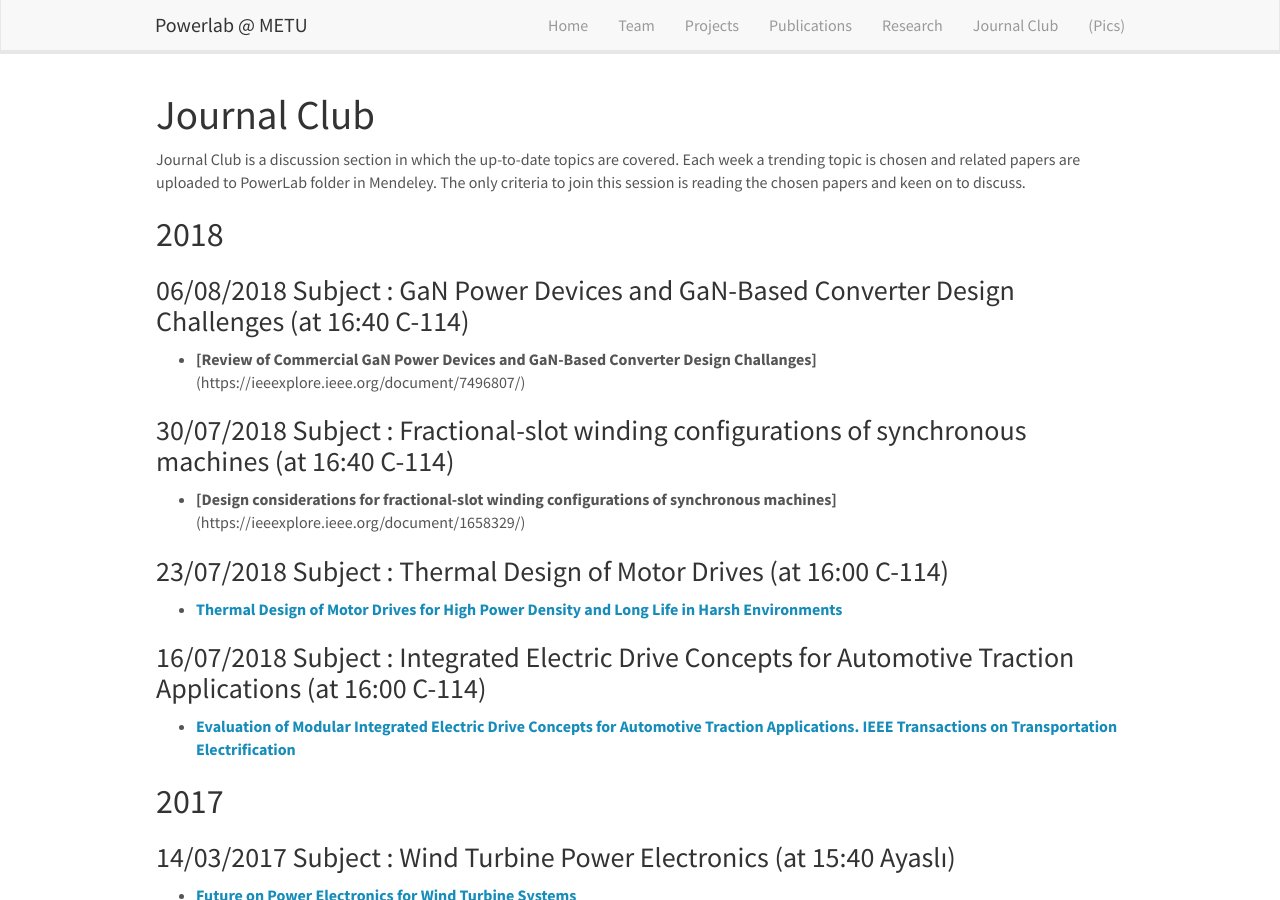
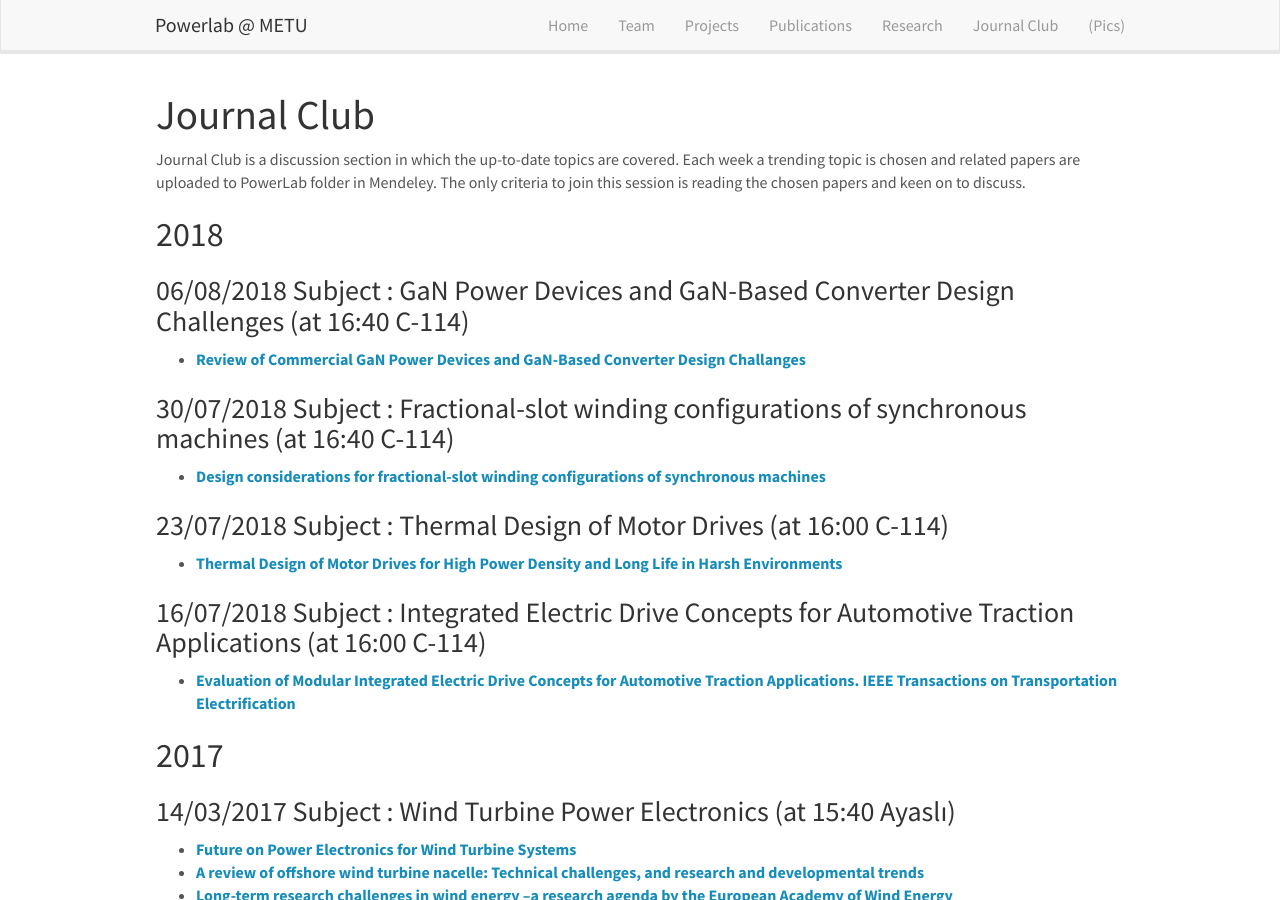
Before and after one commit to odtu/odtu.github.io, a Jekyll site: the page built from _pages/journalclub.md, in a window 1280 px wide and 900 px high. Built offline with Jekyll 4.4.1, drawn with Linux system fonts in a browser that asks for light colours; nearby versions of some CDN libraries.

Commit message:
links fixed

```diff
--- a/_pages/journalclub.md
+++ b/_pages/journalclub.md
@@ -12,10 +12,10 @@
 
 ## 2018
 ### 06/08/2018 Subject : GaN Power Devices and GaN-Based Converter Design Challenges (at 16:40 C-114)
- * **[Review of Commercial GaN Power Devices and GaN-Based Converter Design Challanges]**(https://ieeexplore.ieee.org/document/7496807/)
+ * **[Review of Commercial GaN Power Devices and GaN-Based Converter Design Challanges](https://ieeexplore.ieee.org/document/7496807/)**
 
 ### 30/07/2018 Subject : Fractional-slot winding configurations of synchronous machines (at 16:40 C-114)
-* **[Design considerations for fractional-slot winding configurations of synchronous machines]**(https://ieeexplore.ieee.org/document/1658329/)
+* **[Design considerations for fractional-slot winding configurations of synchronous machines](https://ieeexplore.ieee.org/document/1658329/)**
 
 ### 23/07/2018 Subject : Thermal Design of Motor Drives (at 16:00 C-114)
 * **[Thermal Design of Motor Drives for High Power Density and Long Life in Harsh Environments](https://ieeexplore.ieee.org/stamp/stamp.jsp?arnumber=7104717/)**
```
